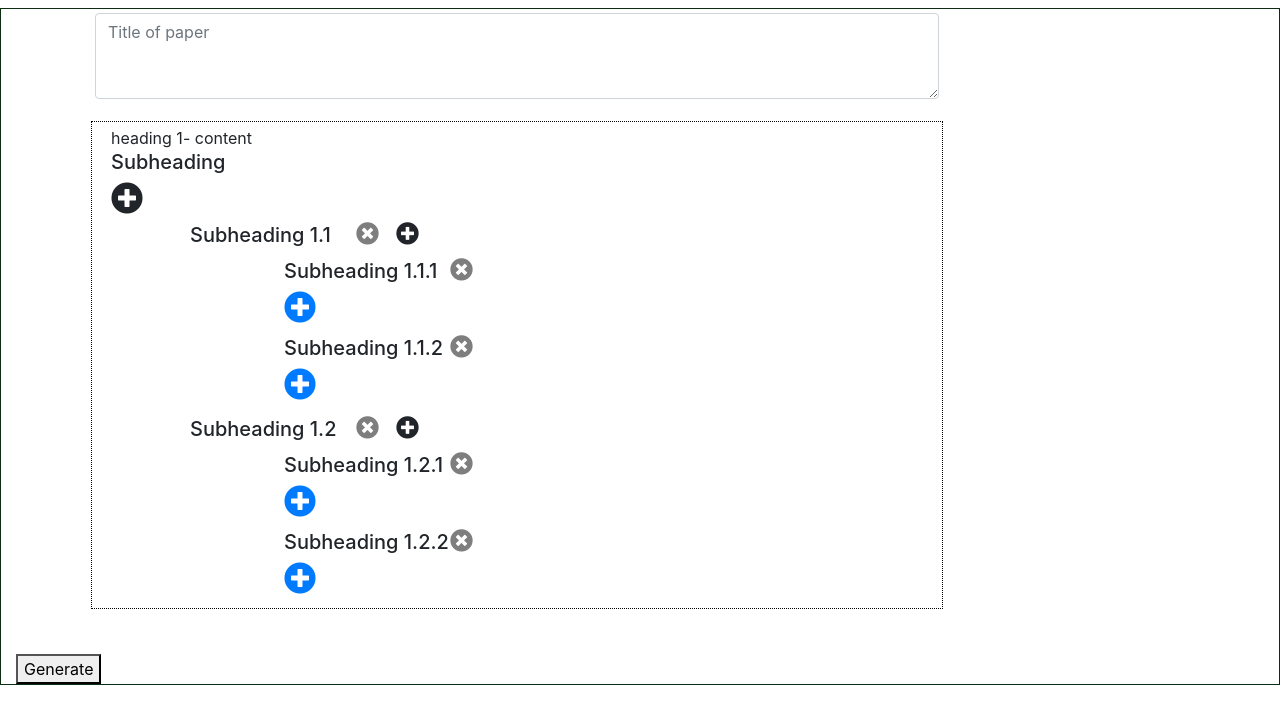
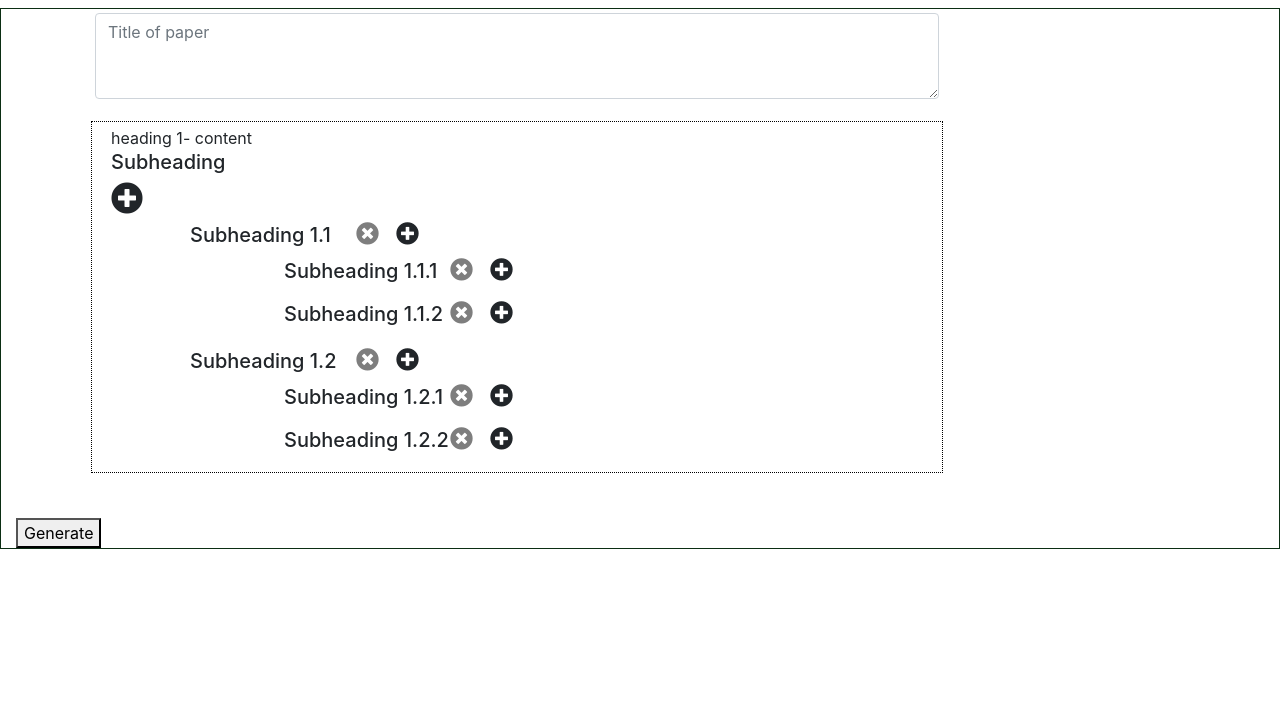
Before and after one commit to mhd-zulqarnain/writeapp, an Angular app: page / in a window 1280 px wide. Shown: the top 724 px of the page. Built offline with nearby package versions, Linux system fonts and the light colour scheme.

Commit message:
style improvement

```diff
--- a/src/app/components/form-docs-v2/form-docs-v2.component.html
+++ b/src/app/components/form-docs-v2/form-docs-v2.component.html
@@ -37,12 +37,12 @@
 
           {{item.heading}}-
           {{item.content}}
-          <h5>Subheading</h5><!--
-          <input type="text" [(ngModel)]="item.heading" placeholder=" Enter heading" [formControlName]= item.id ><br>
-          <textarea  [(ngModel)]="item.content" placeholder=" Enter content" [formControlName]= item.cid></textarea>-->
-<!--
-          <textarea class="form-control" [formControlName]=item.id   rows="3" [placeholder]=item.heading  ></textarea>
+          <h5>Subheading</h5>
+         <!-- <input type="text" [(ngModel)]="item.heading" placeholder=" Enter heading" [formControlName]= item.id ><br>
+          <textarea  [(ngModel)]="item.content" placeholder=" Enter content" [formControlName]= item.cid></textarea>
 -->
+          <!--<textarea class="form-control" [formControlName]=item.id   rows="3" [placeholder]=item.heading  ></textarea>-->
+
 
 <!--          <div ngClass="{'hide': !arrayLength(subitem),'show': arrayLength(subitem)}"></div>-->
 
@@ -50,7 +50,7 @@
                 aria-haspopup="true" aria-expanded="false"> <i class="fas fa-2x fa-plus-circle add-btn"></i> </span>
           <ul style="margin:10px; width:212px" class="dropdown-menu" id="openMainCategoryDropdown" aria-labelledby="mainLabel">
             <li style="padding:10px" (click)="addOption(null,null, firstPr,'heading')">Heading</li>
-            <li style="padding:10px" (click)="addOption(null,null, firstPr,'author')" ng>SubHeading</li>
+            <li style="padding:10px" (click)="addOption(null,null, firstPr,'subHeading')" ng>SubHeading</li>
           </ul>
 
 
@@ -62,7 +62,7 @@
             <h5>Subheading {{subitem.heading}}</h5>
 
             <i class="fa fa-times-circle btn-cross-style close pos-absolute" (click)="removePara(null,secondPr, firstPr)" style="margin: 0 auto "></i>
-            <i class="fa fa-plus-circle add-btn pos-absolute pos-absolute-add" id="subLabel" data-target="openSubCategoryDropdown" data-toggle="dropdown"
+            <i class="fa fa-plus-circle  pos-absolute pos-absolute-add" id="subLabel" data-target="openSubCategoryDropdown" data-toggle="dropdown"
                aria-haspopup="true" aria-expanded="false">
 
               <a href="javascript:void(0)" class="">
@@ -79,12 +79,10 @@
 
                 <h5>Subheading {{nestedsubitem.heading}}</h5>
 <!--                <textarea class="form-control" [formControlName]=nestedsubitem.id   rows="3" [placeholder]=nestedsubitem.heading ></textarea>-->
-                <i class="far fa-2x fa-times-circle btn-cross-style close pos-absolute" (click)="removePara(thirdPr,secondPr, firstPr)" style="margin: 0 auto "></i>
+                <i class="fa fa-times-circle btn-cross-style close pos-absolute" (click)="removePara(thirdPr,secondPr, firstPr)" style="margin: 0 auto "></i>
+                <i class="fa fa-plus-circle  pos-absolute pos-absolute-add" (click)="addOption(thirdPr,secondPr, firstPr,'heading')">
+                </i>
 
-                <a href="javascript:void(0)"><span style="margin: 0 ">
-                  <i class="fas fa-2x fa-plus-circle add-btn"(click)="addOption(thirdPr,secondPr, firstPr,'heading')">
-                  </i> </span>
-                </a>
               </div>
             </div>
           </div>
--- a/src/app/components/form-docs-v2/form-docs-v2.component.ts
+++ b/src/app/components/form-docs-v2/form-docs-v2.component.ts
@@ -100,7 +100,7 @@ export class FormDocsV2Component implements OnInit {
       this.forDocskeys[key] = ' ';
     }
     this.docsForm = this.fb.group(
-   this.forDocskeys
+      this.forDocskeys
     );
   }
 
@@ -132,6 +132,7 @@ export class FormDocsV2Component implements OnInit {
   }
 
   public addOption(index, indexp2, indexp3, type) {
+    console.log('new array');
 
     let keyNames = Object.keys(this.forDocskeys);
     this.count = this.count + 1;
@@ -139,39 +140,69 @@ export class FormDocsV2Component implements OnInit {
     let newObject = {
       id: keyNames[this.count],
       cid: keyNames[this.count + 1],
-      heading: 'new ',
+      heading: '1.1 ',
       content: '',
-      sub1: []
+      sub1: [],
+      class: 'sub-heading',
     };
-    let mIndex = parseInt(index , 0)
+    let mIndex = parseInt(index, 0);
 
     if (isDefined(index)) {
-
-
       let headingCount = this.data[indexp3].sub1[indexp2].sub1[index].heading;
       newObject.heading = this.getHeading(headingCount);
-      console.log(newObject);
+      let mArr = [];
+      mArr = this.data[indexp3].sub1[indexp2].sub1;
+      mArr.splice((index + 1), 0, newObject);
 
-      this.data[indexp3].sub1[indexp2].sub1.splice(index+1, 1, newObject);
+      console.log(mArr);
+
     } else if (isDefined(indexp2)) {
-
       if (type == this.HEADING_CONST) {
         let headingCount = this.data[indexp3].sub1[indexp2].heading;
         newObject.heading = this.getHeading(headingCount);
         let index = indexp2 + 1;
-        this.data[indexp3].sub1.splice(index, 1, newObject);
-        console.log('new object added');
-        console.log(this.data);
+        let mArr = [];
+
+        mArr = this.data[indexp3].sub1;
+        mArr.splice(index, 0, newObject);
+
+        console.log('heading');
 
       } else if (type == this.SUB_HEADING_CONST) {
         let headingCount = this.data[indexp3].sub1[indexp2].heading;
         newObject.heading = this.getHeading(headingCount);
         let index = indexp2 + 1;
+        let mArr = [];
+        mArr = this.data[indexp3].sub1[indexp2].sub1;
+        mArr.push(newObject);
+        console.log('subheading');
 
-        this.data[indexp3].sub1[indexp2].sub1.push(newObject);
-        console.log(this.data[indexp3].sub1[indexp2]);
+      }
+    } else if (isDefined(indexp3)) {
+      if (type == this.HEADING_CONST) {
+        /* let headingCount = this.data[indexp3].sub1[indexp2].heading;
+         newObject.heading = this.getHeading(headingCount);*/
+        let index = indexp3 + 1;
+        let mArr = [];
+        newObject.class = 'main-heading';
+        mArr = this.data[indexp3].sub1;
+        mArr.push(newObject);
+        console.log('heading');
+
+
+      } else if (type == this.SUB_HEADING_CONST) {
+        // let headingCount = this.data[indexp3].sub1[indexp2].heading;
+        //newObject.heading = this.getHeading(headingCount);
+        let index = indexp3 + 1;
+        newObject.class = 'main-heading';
+        let mArr = [];
+        mArr = this.data;
+        mArr.push(newObject);
+        console.log('subheading');
+
       }
     }
+
   }
 
   public showDiv() {
@@ -211,8 +242,8 @@ export class FormDocsV2Component implements OnInit {
 
   public isZeroLength(item) {
     let bool = true;
-    if ( item > 0) {
-      bool = false
+    if (item > 0) {
+      bool = false;
     }
     return bool;
   }
```
